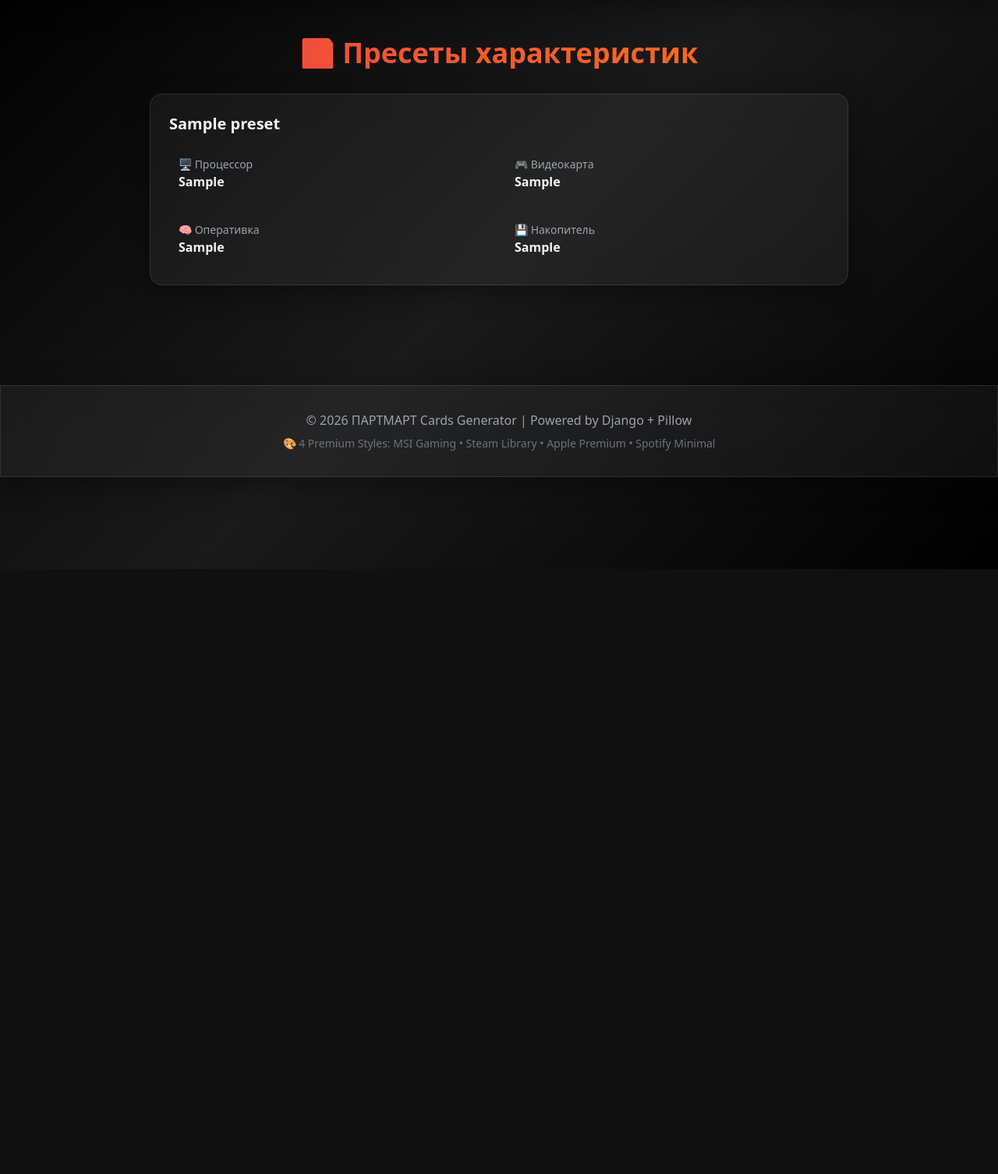
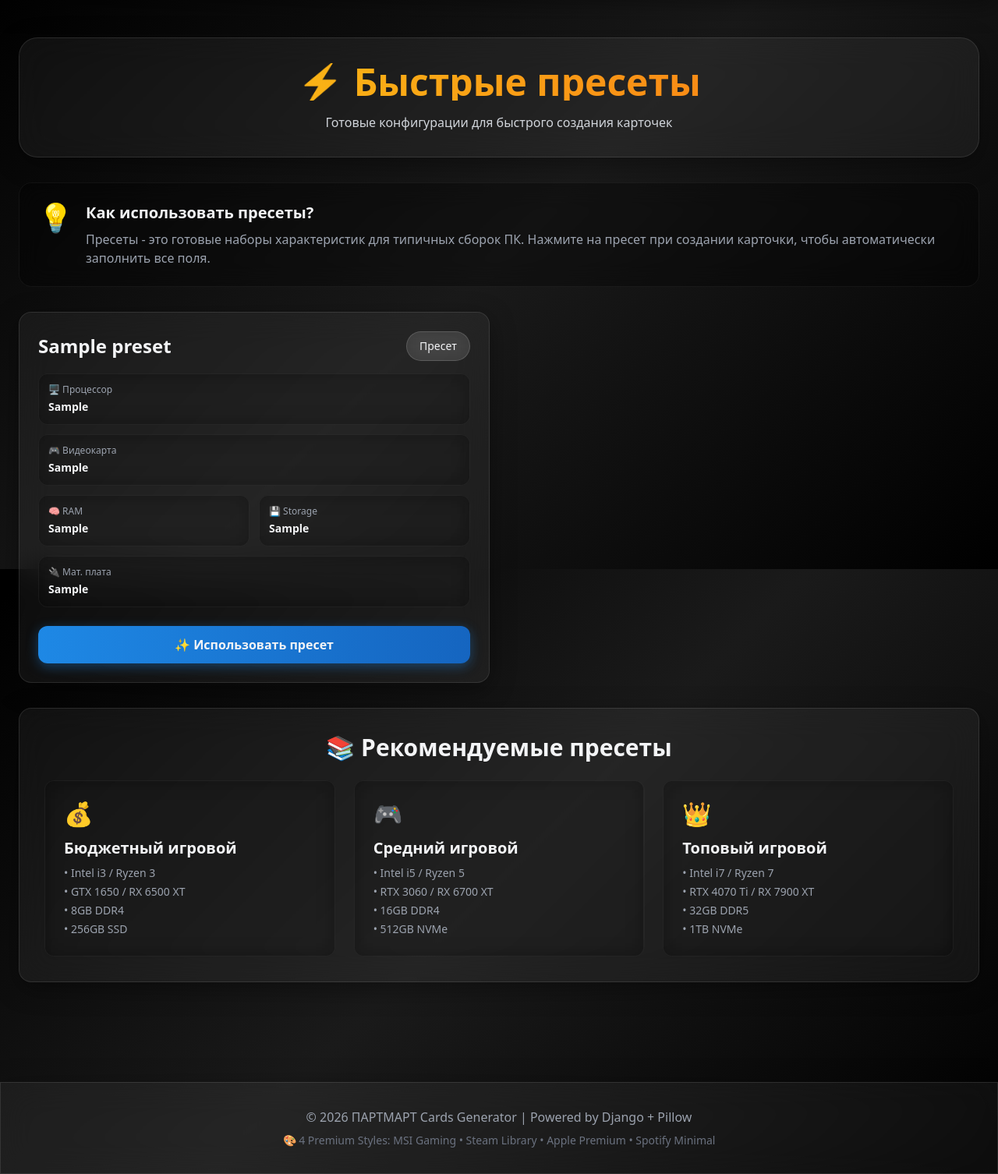
Before and after one commit to vitorpixel-6436/partmart-cards, a Django app: page /presets/ in a window 1280 px wide. Shown: the part 70-1576 px from the top of the page at 78% size. Before the commit the page ends 800 px from the top, so only its background shows below. Run offline with Django 5.2, Linux system fonts and the light colour scheme; tables that the repository leaves empty hold one stand-in row (values such as "Sample post"); some libraries are stand-ins or nearby versions.

Commit message:
🎉 Этап 7: Финальные templates (Gallery, Presets) и завершение проекта

```diff
--- a/cards/templates/cards/presets.html
+++ b/cards/templates/cards/presets.html
@@ -1,47 +1,126 @@
 {% extends 'cards/base.html' %}
-{% load static %}
 
-{% block title %}Пресеты - ПАРТМАРТ{% endblock %}
+{% block title %}Пресеты | ПАРТМАРТ Cards{% endblock %}
 
 {% block content %}
-<div class="max-w-4xl mx-auto">
-    <h1 class="text-4xl font-bold mb-8 text-center bg-gradient-to-r from-red-500 to-orange-500 bg-clip-text text-transparent">
-        💾 Пресеты характеристик
+<!-- Header -->
+<div class="glass-panel rounded-3xl p-8 mb-8 text-center">
+    <h1 class="text-5xl font-bold mb-4 bg-gradient-to-r from-yellow-400 to-orange-500 bg-clip-text text-transparent">
+        ⚡ Быстрые пресеты
     </h1>
+    <p class="text-gray-300">Готовые конфигурации для быстрого создания карточек</p>
+</div>
 
-    {% if presets %}
-    <div class="space-y-4">
-        {% for preset in presets %}
-        <div class="glass-panel p-6 rounded-2xl hover-glow transition-all duration-300">
-            <h3 class="text-xl font-bold mb-4">{{ preset.name }}</h3>
+<!-- Info Banner -->
+<div class="glass-dark rounded-2xl p-6 mb-8">
+    <div class="flex items-start space-x-4">
+        <div class="text-4xl">💡</div>
+        <div>
+            <h3 class="text-xl font-bold mb-2">Как использовать пресеты?</h3>
+            <p class="text-gray-400">
+                Пресеты - это готовые наборы характеристик для типичных сборок ПК.
+                Нажмите на пресет при создании карточки, чтобы автоматически заполнить все поля.
+            </p>
+        </div>
+    </div>
+</div>
 
-            <div class="grid grid-cols-1 md:grid-cols-2 gap-4">
-                <div class="glass-card p-3 rounded-xl">
-                    <div class="text-sm text-gray-400">🖥 Процессор</div>
-                    <div class="font-semibold">{{ preset.cpu }}</div>
+<!-- Presets Grid -->
+{% if presets %}
+<div class="grid grid-cols-1 md:grid-cols-2 gap-6 mb-8">
+    {% for preset in presets %}
+    <div class="glass-panel rounded-2xl p-6 hover-lift">
+        <div class="flex items-center justify-between mb-4">
+            <h3 class="text-2xl font-bold">{{ preset.name }}</h3>
+            <span class="glass-light px-4 py-2 rounded-full text-sm">Пресет</span>
+        </div>
+
+        <div class="space-y-3 mb-6">
+            <div class="glass-dark rounded-xl p-3">
+                <div class="text-xs text-gray-400 mb-1">🖥 Процессор</div>
+                <div class="font-bold text-sm">{{ preset.cpu }}</div>
+            </div>
+
+            <div class="glass-dark rounded-xl p-3">
+                <div class="text-xs text-gray-400 mb-1">🎮 Видеокарта</div>
+                <div class="font-bold text-sm">{{ preset.gpu }}</div>
+            </div>
+
+            <div class="grid grid-cols-2 gap-3">
+                <div class="glass-dark rounded-xl p-3">
+                    <div class="text-xs text-gray-400 mb-1">🧠 RAM</div>
+                    <div class="font-bold text-sm">{{ preset.ram }}</div>
                 </div>
-                <div class="glass-card p-3 rounded-xl">
-                    <div class="text-sm text-gray-400">🎮 Видеокарта</div>
-                    <div class="font-semibold">{{ preset.gpu }}</div>
-                </div>
-                <div class="glass-card p-3 rounded-xl">
-                    <div class="text-sm text-gray-400">🧠 Оперативка</div>
-                    <div class="font-semibold">{{ preset.ram }}</div>
-                </div>
-                <div class="glass-card p-3 rounded-xl">
-                    <div class="text-sm text-gray-400">💾 Накопитель</div>
-                    <div class="font-semibold">{{ preset.storage }}</div>
+                <div class="glass-dark rounded-xl p-3">
+                    <div class="text-xs text-gray-400 mb-1">💾 Storage</div>
+                    <div class="font-bold text-sm">{{ preset.storage }}</div>
                 </div>
             </div>
+
+            {% if preset.motherboard %}
+            <div class="glass-dark rounded-xl p-3">
+                <div class="text-xs text-gray-400 mb-1">🔌 Мат. плата</div>
+                <div class="font-bold text-sm">{{ preset.motherboard }}</div>
+            </div>
+            {% endif %}
         </div>
-        {% endfor %}
+
+        <a href="{% url 'cards:create' %}?preset={{ preset.pk }}"
+           class="steam-btn w-full py-3 rounded-xl text-center font-bold block">
+            ✨ Использовать пресет
+        </a>
     </div>
-    {% else %}
-    <div class="glass-panel p-12 rounded-2xl text-center">
-        <div class="text-6xl mb-4">📚</div>
-        <h2 class="text-2xl font-bold mb-4">Пресеты не найдены</h2>
-        <p class="text-gray-400">Добавьте пресеты через админ-панель Django</p>
+    {% endfor %}
+</div>
+{% else %}
+<div class="glass-panel rounded-3xl p-16 text-center">
+    <div class="text-6xl mb-4">📋</div>
+    <h2 class="text-3xl font-bold mb-4">Пока нет пресетов</h2>
+    <p class="text-gray-400 mb-8">Пресеты можно создать через панель администратора Django</p>
+    <a href="/admin/cards/preset/add/" target="_blank"
+       class="glass-light px-8 py-4 rounded-xl font-bold inline-block hover:bg-blue-500/20">
+        🔧 Админ-панель
+    </a>
+</div>
+{% endif %}
+
+<!-- Common Preset Templates Info -->
+<div class="glass-panel rounded-2xl p-8">
+    <h2 class="text-3xl font-bold mb-6 text-center">📚 Рекомендуемые пресеты</h2>
+
+    <div class="grid grid-cols-1 md:grid-cols-3 gap-6">
+        <div class="glass-dark rounded-xl p-6">
+            <div class="text-3xl mb-3">💰</div>
+            <h4 class="text-xl font-bold mb-2">Бюджетный игровой</h4>
+            <ul class="text-sm text-gray-400 space-y-1">
+                <li>• Intel i3 / Ryzen 3</li>
+                <li>• GTX 1650 / RX 6500 XT</li>
+                <li>• 8GB DDR4</li>
+                <li>• 256GB SSD</li>
+            </ul>
+        </div>
+
+        <div class="glass-dark rounded-xl p-6">
+            <div class="text-3xl mb-3">🎮</div>
+            <h4 class="text-xl font-bold mb-2">Средний игровой</h4>
+            <ul class="text-sm text-gray-400 space-y-1">
+                <li>• Intel i5 / Ryzen 5</li>
+                <li>• RTX 3060 / RX 6700 XT</li>
+                <li>• 16GB DDR4</li>
+                <li>• 512GB NVMe</li>
+            </ul>
+        </div>
+
+        <div class="glass-dark rounded-xl p-6">
+            <div class="text-3xl mb-3">👑</div>
+            <h4 class="text-xl font-bold mb-2">Топовый игровой</h4>
+            <ul class="text-sm text-gray-400 space-y-1">
+                <li>• Intel i7 / Ryzen 7</li>
+                <li>• RTX 4070 Ti / RX 7900 XT</li>
+                <li>• 32GB DDR5</li>
+                <li>• 1TB NVMe</li>
+            </ul>
+        </div>
     </div>
-    {% endif %}
 </div>
 {% endblock %}
```
Also changed, not shown: INSTALL.md (added, +120 -0 lines), USAGE.md (added, +182 -0 lines), cards/templates/cards/gallery.html (+83 -43 lines).
